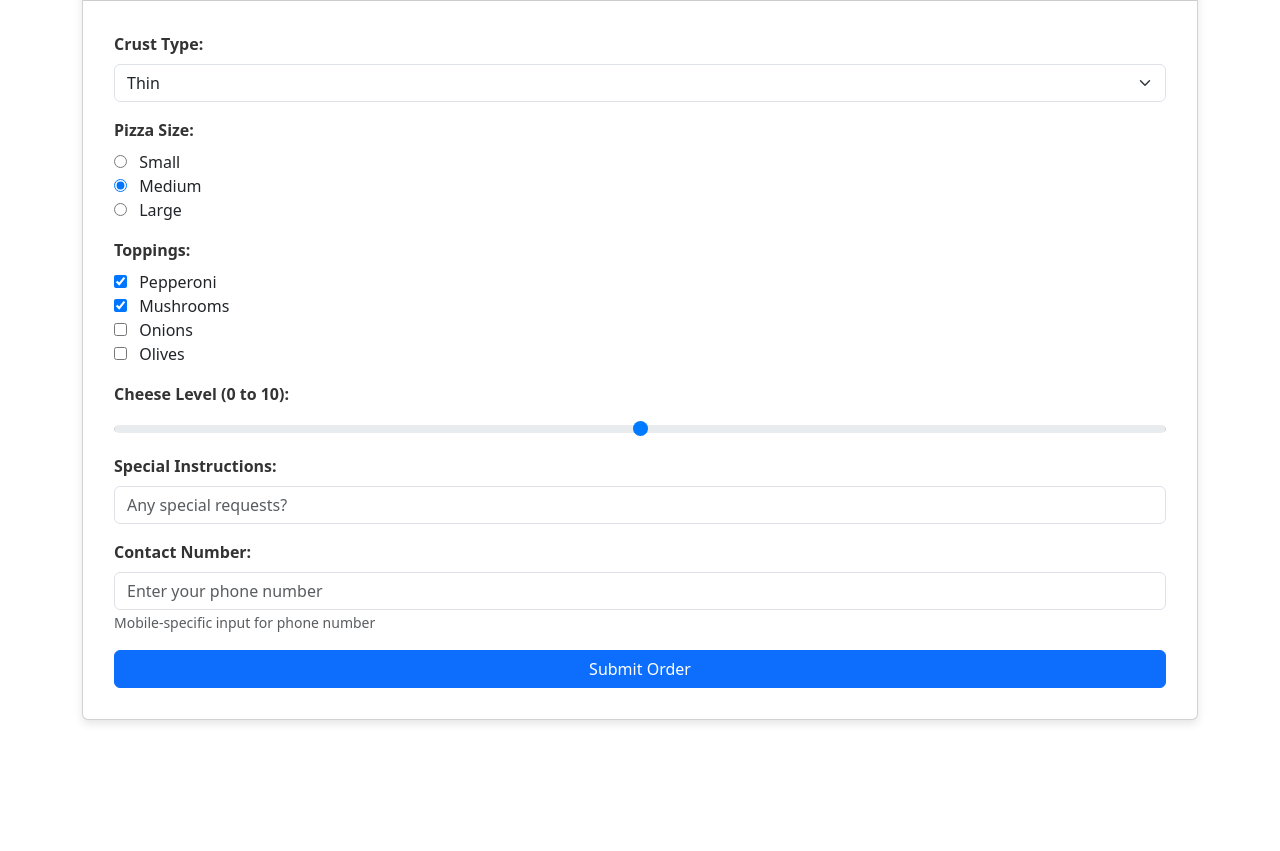
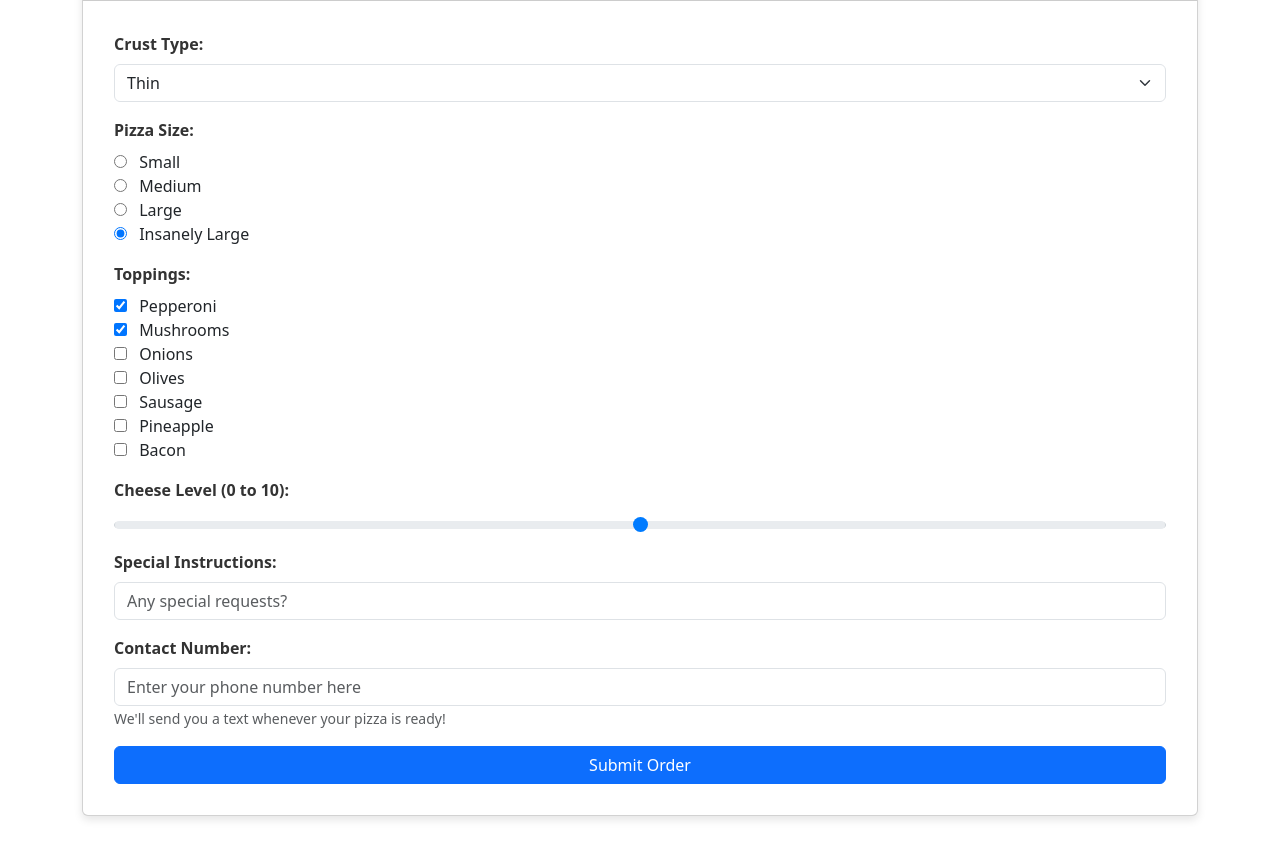
Before and after one commit to iarcher444/dev-harry-final-project, a plain HTML site: page index.html in a window 1280 px wide. Shown: the part 77-928 px from the top of the page. Before the commit the page ends 832 px from the top, so only its background shows below. Drawn offline with nearby package versions, Linux system fonts and the light colour scheme; files that its build step writes are made by us from their sources.

Commit message:
Update index.html

```diff
--- a/index.html
+++ b/index.html
@@ -42,6 +42,10 @@
               <input type="radio" id="large" name="size" value="Large">
               <label for="large">Large</label>
             </div>
+            <div>
+                <input type="radio" id="insanelyLarge" name="size" value="insanelyLarge" checked>
+                <label for="insanelyLarge">Insanely Large</label>
+            </div>
           </div>
 
           <!-- Checkboxes for Toppings -->
@@ -63,6 +67,18 @@
               <input type="checkbox" id="olives" value="Olives">
               <label for="olives">Olives</label>
             </div>
+            <div>
+              <input type="checkbox" id="sausage" value="Sausage">
+              <label for="sausage">Sausage</label>
+            </div>
+            <div>
+              <input type="checkbox" id="pineapple" value="Pineapple">
+              <label for="pineapple">Pineapple</label>
+            </div>
+            <div>
+              <input type="checkbox" id="bacon" value="Bacon">
+              <label for="bacon">Bacon</label>
+            </div>
           </div>
 
           <!-- Range Slider for Cheese Level -->
@@ -80,8 +96,8 @@
           <!-- Mobile-Specific Input -->
           <div class="mb-3">
             <label for="phone" class="form-label">Contact Number:</label>
-            <input type="tel" id="phone" class="form-control" placeholder="Enter your phone number">
-            <small class="form-text text-muted">Mobile-specific input for phone number</small>
+            <input type="tel" id="phone" class="form-control" placeholder="Enter your phone number here">
+            <small class="form-text text-muted">We'll send you a text whenever your pizza is ready!</small>
           </div>
 
           <!-- Submit Button -->
@@ -92,6 +108,6 @@
   </div>
 
   <!-- JavaScript -->
-  <script src="app.js"></script>
+  <script src="script.js"></script>
 </body>
 </html>
```
